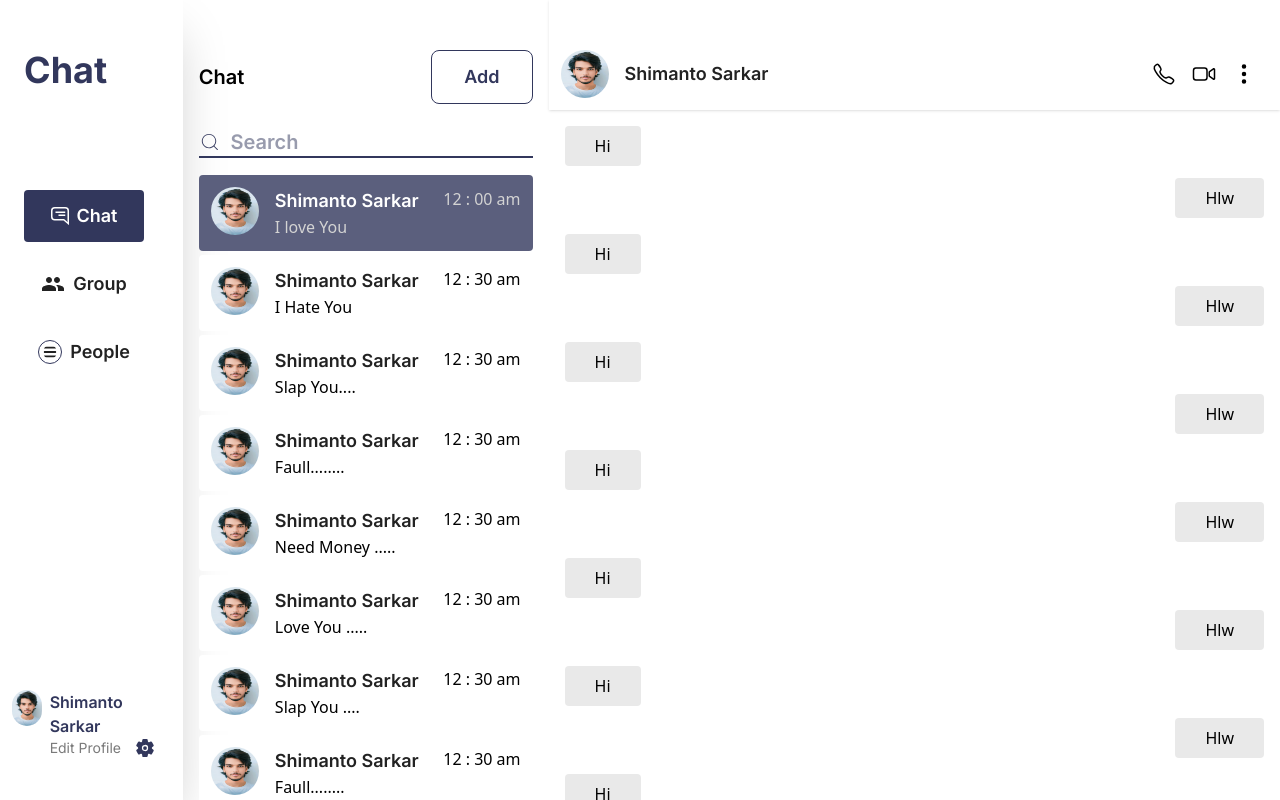
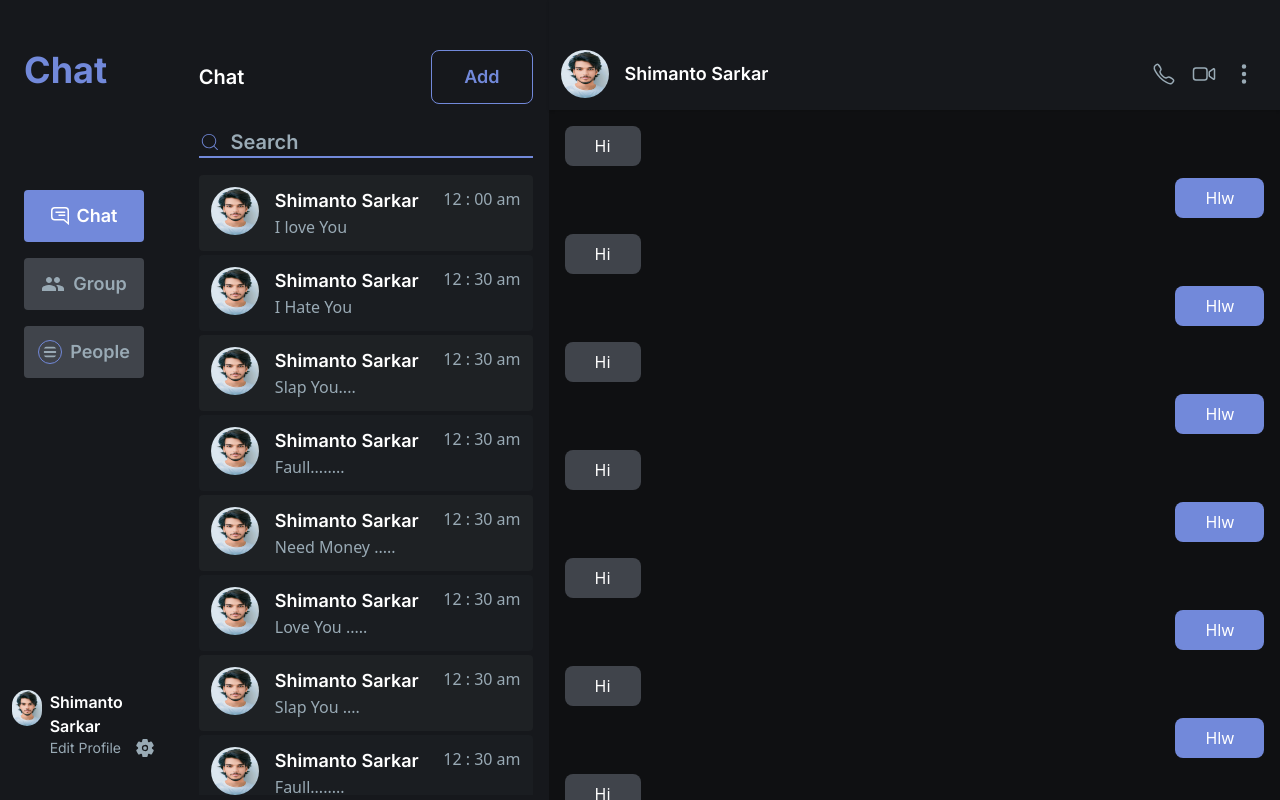
Before and after one commit to iamShimanto/ChatApp, a React (Vite) app: page / in a window 1280 px wide. Built offline with nearby package versions, Linux system fonts and the light colour scheme.

Commit message:
dark theme

```diff
--- a/src/components/CommonPerson.jsx
+++ b/src/components/CommonPerson.jsx
@@ -11,7 +11,7 @@ const CommonPerson = ({
 }) => {
   return (
     <>
-      <div className={`${styling} flex justify-between p-3 rounded-sm cursor-pointer hover:shadow-sm duration-300 mb-1`}>
+      <div className={`${styling} flex justify-between p-3 rounded-sm cursor-pointer hover:scale-105 hover:shadow-sm duration-300 mb-1`}>
         <div className="profile flex gap-4">
           <img className="w-12 h-12 rounded-full" src={image} alt="logo" />
           <div className="name">
--- a/src/components/Messages.jsx
+++ b/src/components/Messages.jsx
@@ -2,28 +2,28 @@ import React from "react";
 import { BsThreeDotsVertical } from "react-icons/bs";
 import { IoCallOutline, IoSend, IoVideocamOutline } from "react-icons/io5";
 import MessageCard from "../utils/MessageCard";
-import { RiGalleryLine } from "react-icons/ri"
-import { GrEmoji } from "react-icons/gr"
+import { RiGalleryLine } from "react-icons/ri";
+import { GrEmoji } from "react-icons/gr";
 
 const Messages = () => {
   return (
     <>
-      <div className="h-screen">
-        <div className="heading flex justify-between items-center shadow-sm pb-3 pt-12.5 pl-3 pr-6">
+      <div className="h-screen bg-[#0F1012]">
+        <div className="heading flex justify-between items-center shadow-sm pb-3 pt-12.5 pl-3 pr-6 bg-[#16181C]">
           <div className="flex items-center gap-4 cursor-pointer">
             <img
               className="h-12 w-12 rounded-full"
               src="images/shimanto.jpg"
               alt="logo"
             />
-            <h5 className="text-lg font-semibold font-inter text-black22">
+            <h5 className="text-lg font-semibold font-inter text-white">
               Shimanto Sarkar
             </h5>
           </div>
-          <div className="flex items-center gap-4 text-2xl">
-            <IoCallOutline className="cursor-pointer" />
-            <IoVideocamOutline className="cursor-pointer" />
-            <BsThreeDotsVertical className="cursor-pointer" />
+          <div className="flex items-center gap-4 text-2xl text-[#99AAB5]">
+            <IoCallOutline className="cursor-pointer hover:text-[#7289DA]" />
+            <IoVideocamOutline className="cursor-pointer hover:text-[#7289DA]" />
+            <BsThreeDotsVertical className="cursor-pointer hover:text-[#7289DA]" />
           </div>
         </div>
         <div className="message">
@@ -35,16 +35,16 @@ const Messages = () => {
           <MessageCard message1="Hi" message2="Hlw" styling="mt-17" />
           <MessageCard message1="Hi" message2="Hlw" styling="mt-17" />
         </div>
-        <div className="mt-18 ml-4 mr-6 bg-[#F4F4F4] px-3 py-4 flex items-center">
+        <div className="mt-18 ml-4 mr-6 bg-[#1E2124] px-3 py-4 flex items-center rounded-lg">
           <input
-            className="w-full outline-none rounded-md pl-3 text-base font-normal font-inter text-secondary bg-transparent"
+            className="w-full outline-none rounded-md pl-3 text-base font-normal font-inter text-white bg-transparent placeholder-[#99AAB5]"
             type="text"
             placeholder="Text Here"
           />
-          <div className="emoji flex items-center gap-3 text-2xl text-primary">
-            <GrEmoji className="cursor-pointer"/>
-            <RiGalleryLine className="cursor-pointer"/>
-            <IoSend className="cursor-pointer"/>
+          <div className="emoji flex items-center gap-3 text-2xl text-[#99AAB5]">
+            <GrEmoji className="cursor-pointer hover:text-[#7289DA] duration-300" />
+            <RiGalleryLine className="cursor-pointer hover:text-[#7289DA] duration-300" />
+            <IoSend className="cursor-pointer hover:text-[#7289DA] duration-300" />
           </div>
         </div>
       </div>
--- a/src/components/Person.jsx
+++ b/src/components/Person.jsx
@@ -1,93 +1,123 @@
 import React from "react";
 import Mainbtn from "../utils/Mainbtn";
 import { CiSearch } from "react-icons/ci";
-import CommonPerson from "./CommonPerson"
+import CommonPerson from "./CommonPerson";
 
 const Person = () => {
   return (
     <>
-      <div className="px-4 pt-12.5">
+      <div className="px-4 pt-12.5 bg-[#16181C] h-screen">
         <div className="heading flex justify-between items-center">
-          <h2 className="text-xl font-semibold font-inter text-black">Chat</h2>
+          <h2 className="text-xl font-semibold font-inter text-white">Chat</h2>
           <Mainbtn title="Add" />
         </div>
-        <div className="search flex items-center gap-2.5 border-b-2 mt-6 mb-4.25 border-primary text-xl font-semibold font-inter text-primary">
+        <div className="search flex items-center gap-2.5 border-b-2 mt-6 mb-4.25 border-[#7289DA] text-xl font-semibold font-inter text-[#7289DA]">
           <CiSearch className="text-2xl" />
           <input
-            className="border-none outline-none w-full"
+            className="border-none outline-none w-full bg-transparent text-white placeholder-[#99AAB5]"
             type="text"
             placeholder="Search"
           />
         </div>
-        <div className="person">
+        <div className="person overflow-y-auto h-[calc(100vh-180px)] overflow-x-hidden">
           <CommonPerson
             image="images/shimanto.jpg"
             name="Shimanto Sarkar"
             message="I love You"
             time="12 : 00 am"
-            styling="bg-personBg"
+            styling="bg-[#1E2124]"
             stylingName="text-white"
-            stylingMessage="text-[#D3D3D3]"
+            stylingMessage="text-[#99AAB5]"
           />
           <CommonPerson
             image="images/shimanto.jpg"
             name="Shimanto Sarkar"
             message="I Hate You"
             time="12 : 30 am"
+            styling="bg-[#1A1D21]"
+            stylingName="text-white"
+            stylingMessage="text-[#99AAB5]"
           />
           <CommonPerson
             image="images/shimanto.jpg"
             name="Shimanto Sarkar"
             message="Slap You...."
             time="12 : 30 am"
+            styling="bg-[#1E2124]"
+            stylingName="text-white"
+            stylingMessage="text-[#99AAB5]"
           />
           <CommonPerson
             image="images/shimanto.jpg"
             name="Shimanto Sarkar"
             message="Faull........"
             time="12 : 30 am"
+            styling="bg-[#1A1D21]"
+            stylingName="text-white"
+            stylingMessage="text-[#99AAB5]"
           />
           <CommonPerson
             image="images/shimanto.jpg"
             name="Shimanto Sarkar"
             message="Need Money ....."
             time="12 : 30 am"
+            styling="bg-[#1E2124]"
+            stylingName="text-white"
+            stylingMessage="text-[#99AAB5]"
           />
           <CommonPerson
             image="images/shimanto.jpg"
             name="Shimanto Sarkar"
             message="Love You ....."
             time="12 : 30 am"
+            styling="bg-[#1A1D21]"
+            stylingName="text-white"
+            stylingMessage="text-[#99AAB5]"
           />
           <CommonPerson
             image="images/shimanto.jpg"
             name="Shimanto Sarkar"
             message="Slap You ...."
             time="12 : 30 am"
+            styling="bg-[#1E2124]"
+            stylingName="text-white"
+            stylingMessage="text-[#99AAB5]"
           />
           <CommonPerson
             image="images/shimanto.jpg"
             name="Shimanto Sarkar"
             message="Faull........"
             time="12 : 30 am"
+            styling="bg-[#1A1D21]"
+            stylingName="text-white"
+            stylingMessage="text-[#99AAB5]"
           />
           <CommonPerson
             image="images/shimanto.jpg"
             name="Shimanto Sarkar"
             message="Need Money ....."
             time="12 : 30 am"
+            styling="bg-[#1E2124]"
+            stylingName="text-white"
+            stylingMessage="text-[#99AAB5]"
           />
           <CommonPerson
             image="images/shimanto.jpg"
             name="Shimanto Sarkar"
             message="Need Money ....."
             time="12 : 30 am"
+            styling="bg-[#1A1D21]"
+            stylingName="text-white"
+            stylingMessage="text-[#99AAB5]"
           />
           <CommonPerson
             image="images/shimanto.jpg"
             name="Shimanto Sarkar"
             message="Need Money ....."
             time="12 : 30 am"
+            styling="bg-[#1E2124]"
+            stylingName="text-white"
+            stylingMessage="text-[#99AAB5]"
           />
         </div>
       </div>
--- a/src/components/Settings.jsx
+++ b/src/components/Settings.jsx
@@ -8,27 +8,27 @@ import { IoSettings } from "react-icons/io5";
 const Settings = () => {
   return (
     <>
-      <div className="pt-12.5 pl-3 pr-7 pb-10.5 shadow-2xl flex flex-col justify-between h-screen">
+      <div className="pt-12.5 pl-3 pr-7 pb-10.5 shadow-2xl flex flex-col justify-between h-screen bg-[#16181C]">
         <div className="heading pl-3">
-          <h2 className="text-4xl font-bold font-inter text-primary">Chat</h2>
+          <h2 className="text-4xl font-bold font-inter text-[#7289DA]">Chat</h2>
           <div className="flex flex-col gap-4 mt-25">
             <Link
-              className="flex items-center gap-2 text-lg font-semibold font-inter text-white bg-primary w-30 justify-center py-3 rounded-sm hover:bg-black hover:text-white duration-300"
+              className="flex items-center gap-2 text-lg font-semibold font-inter text-white bg-[#7289DA] w-30 justify-center py-3 rounded-sm hover:bg-[#5869a6] duration-300"
               to="/"
             >
               <GrChat /> Chat
             </Link>
             <Link
-              className="flex items-center gap-2 text-lg font-semibold font-inter text-black22 bg-white w-30 justify-center py-3 rounded-sm hover:shadow-md duration-300"
+              className="flex items-center gap-2 text-lg font-semibold font-inter text-[#99AAB5] bg-[#40444B] w-30 justify-center py-3 rounded-sm hover:bg-[#7289DA] hover:text-white duration-300"
               to="/"
             >
               <MdGroup className="text-2xl" /> Group
             </Link>
             <Link
-              className="flex items-center gap-2 text-lg font-semibold font-inter text-black22 bg-white w-30 justify-center py-3 rounded-sm hover:shadow-md duration-300"
+              className="flex items-center gap-2 text-lg font-semibold font-inter text-[#99AAB5] bg-[#40444B] w-30 justify-center py-3 rounded-sm hover:bg-[#7289DA] hover:text-white duration-300"
               to="/"
             >
-              <FaBars className="border border-primary p-1 rounded-full text-2xl" />{" "}
+              <FaBars className="border border-[#7289DA] p-1 rounded-full text-2xl" />{" "}
               People
             </Link>
           </div>
@@ -40,14 +40,14 @@ const Settings = () => {
             alt="logo"
           />
           <div>
-            <h4 className="text-base font-semibold font-inter text-primary cursor-pointer">
+            <h4 className="text-base font-semibold font-inter text-white cursor-pointer hover:text-[#7289DA] duration-300">
               Shimanto Sarkar
             </h4>
             <div className="flex items-center justify-between">
-              <p className="text-sm font-inter font-normal text-secondary cursor-pointer">
+              <p className="text-sm font-inter font-normal text-[#99AAB5] cursor-pointer hover:text-[#7289DA] duration-300">
                 Edit Profile
               </p>
-              <IoSettings className="text-xl text-primary cursor-pointer"/>
+              <IoSettings className="text-xl text-[#99AAB5] cursor-pointer hover:text-[#7289DA] duration-300" />
             </div>
           </div>
         </div>
--- a/src/utils/Mainbtn.jsx
+++ b/src/utils/Mainbtn.jsx
@@ -1,12 +1,17 @@
-import React from 'react'
-import { Link } from 'react-router'
+import React from "react";
+import { Link } from "react-router";
 
-const Mainbtn = ({title}) => {
+const Mainbtn = ({ title }) => {
   return (
-      <>
-          <Link className='py-3 px-8 hover:bg-black hover:text-white ease-in-out duration-300 border border-primary rounded-lg text-lg font-inter font-semibold text-primary' to="/">{title}</Link>
-      </>
-  )
-}
+    <>
+      <Link
+        className="py-3 px-8 hover:bg-[#7289DA] hover:text-white ease-in-out duration-300 border border-[#7289DA] rounded-lg text-lg font-inter font-semibold text-[#7289DA]"
+        to="/"
+      >
+        {title}
+      </Link>
+    </>
+  );
+};
 
-export default Mainbtn
+export default Mainbtn;
--- a/src/utils/MessageCard.jsx
+++ b/src/utils/MessageCard.jsx
@@ -4,8 +4,10 @@ const MessageCard = ({ message1, message2, styling = "mt-4" }) => {
   return (
     <>
       <div className={`${styling} flex justify-between items-center px-4`}>
-        <p className="bg-[#E9E9E9] rounded-sm px-7.5 py-2">{message1}</p>
-        <p className="bg-[#E9E9E9] rounded-sm px-7.5 py-2 translate-y-13">
+        <p className="bg-[#40444B] text-white rounded-lg px-7.5 py-2">
+          {message1}
+        </p>
+        <p className="bg-[#7289DA] text-white rounded-lg px-7.5 py-2 translate-y-13">
           {message2}
         </p>
       </div>
```
Also changed, not shown: src/index.css (+14 -9 lines).
